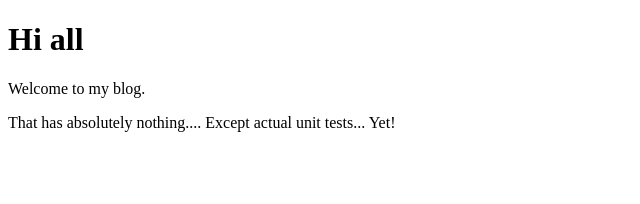
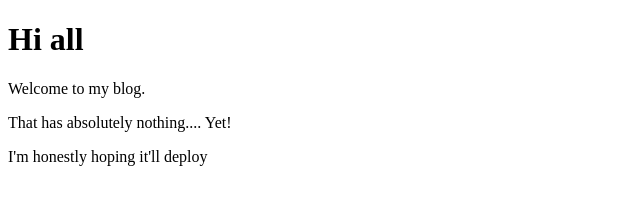
Before and after one commit to ValeriaVG/blog, a Gatsby site: page / in a window 1280 px wide. Shown: the whole page, without its empty margins (0-640 px from the left). Built offline with nearby package versions, Linux system fonts and the light colour scheme; Gatsby itself is replaced by a stand-in of ours.

Commit message:
Trying stuff

```diff
--- a/src/pages/index.js
+++ b/src/pages/index.js
@@ -5,7 +5,8 @@ const IndexPage = () => (
   <div>
     <h1>Hi all</h1>
     <p>Welcome to my blog.</p>
-    <p>That has absolutely nothing.... Except actual unit tests... Yet!</p>
+    <p>That has absolutely nothing.... Yet!</p>
+    <p>I'm honestly hoping it'll  deploy</p>
   </div>
 )
 
```
Also changed, not shown: __tests__/index.test.js (+1 -1 lines), .travis.yml, 1 other file.
